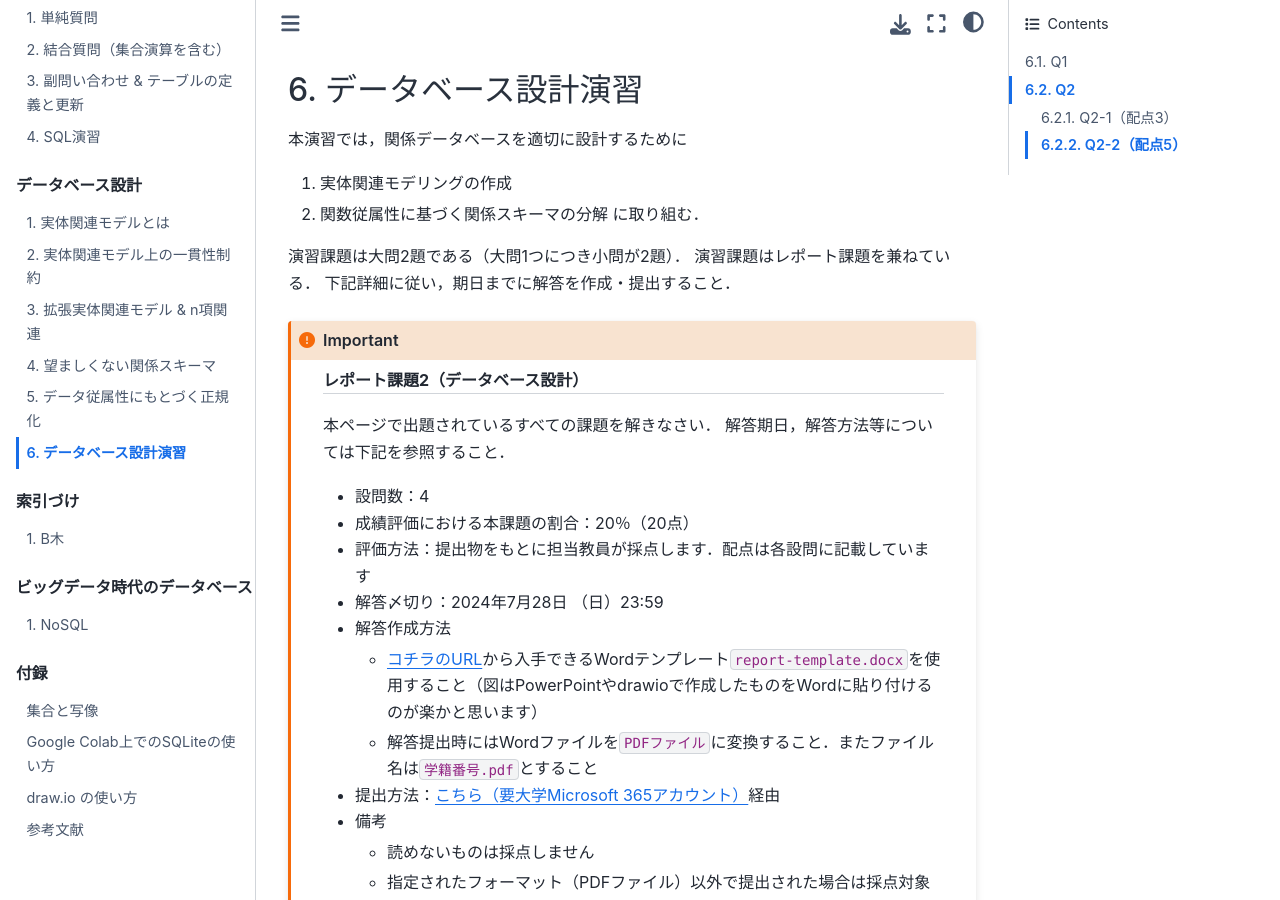
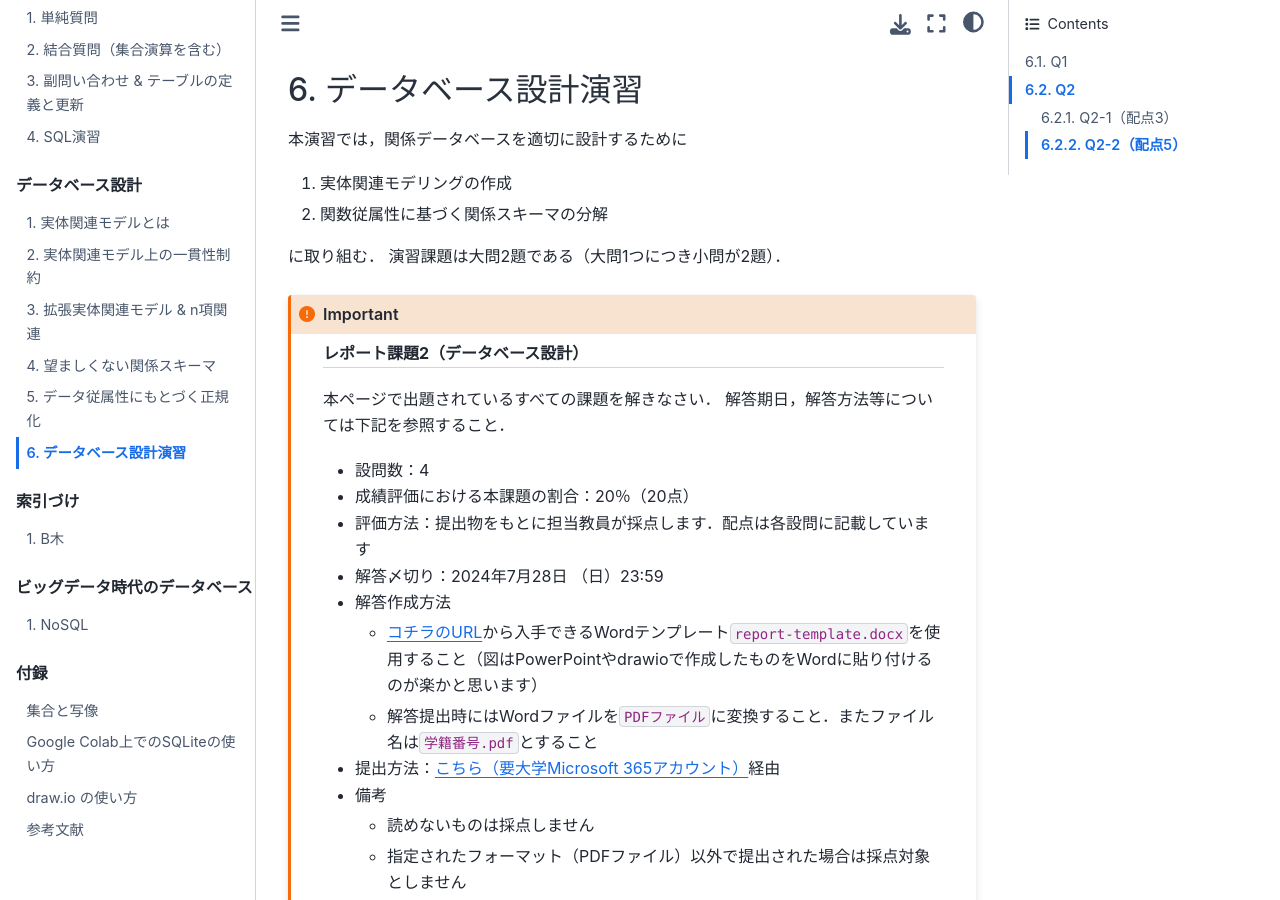
Before and after one commit to hontolab-courses/database-lecturenote, a Jupyter Book: the page built from content/exercise/db-design.md, in a window 1280 px wide and 900 px high. Built offline with Jupyter Book 1.0.4 settings and Sphinx 7.4.7 and the Sphinx Book theme 1.1.4, drawn with Linux system fonts in a browser that asks for light colours.

Commit message:
第13回

````diff
--- a/content/exercise/db-design.md
+++ b/content/exercise/db-design.md
@@ -3,12 +3,9 @@
 本演習では，関係データベースを適切に設計するために
 1. 実体関連モデリングの作成
 2. 関数従属性に基づく関係スキーマの分解
+
 に取り組む．
-
 演習課題は大問2題である（大問1つにつき小問が2題）．
-演習課題はレポート課題を兼ねている．
-下記詳細に従い，期日までに解答を作成・提出すること．
-
 
 ```{important}
 ### レポート課題2（データベース設計）
````
